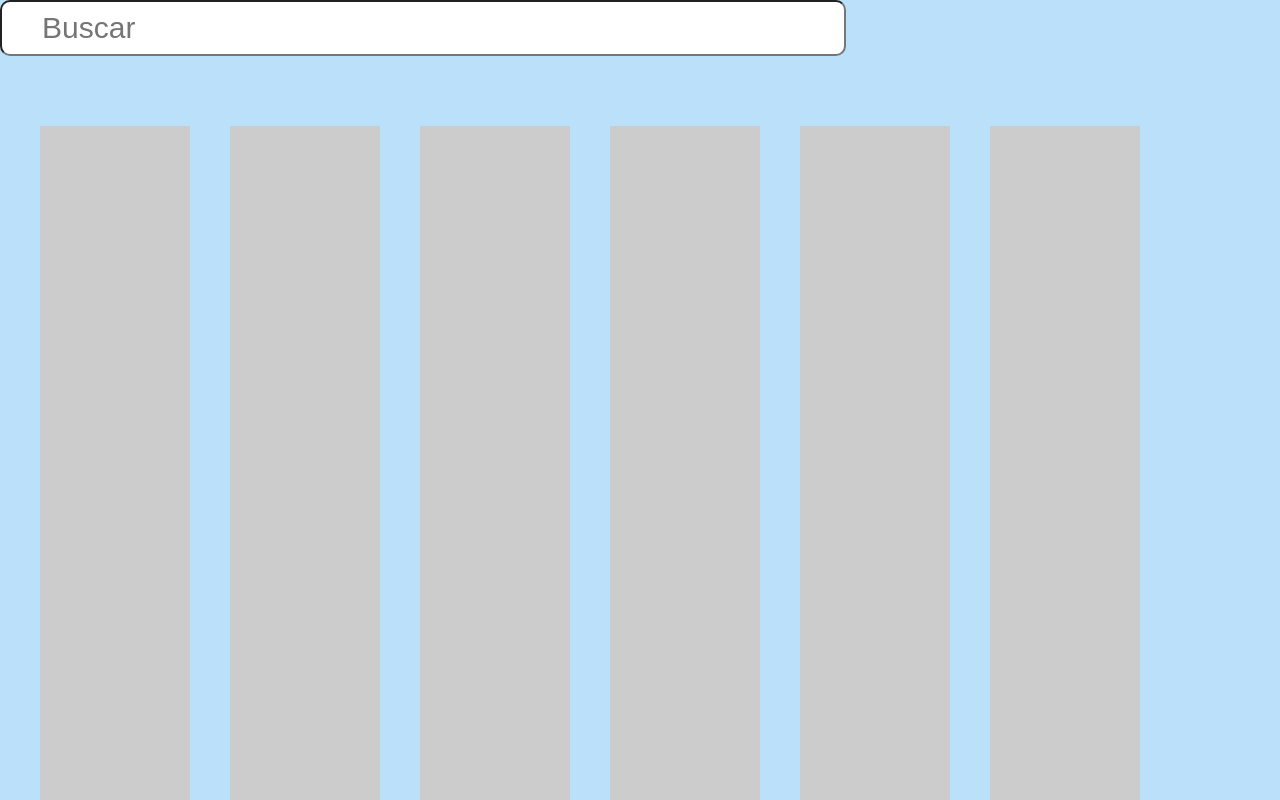
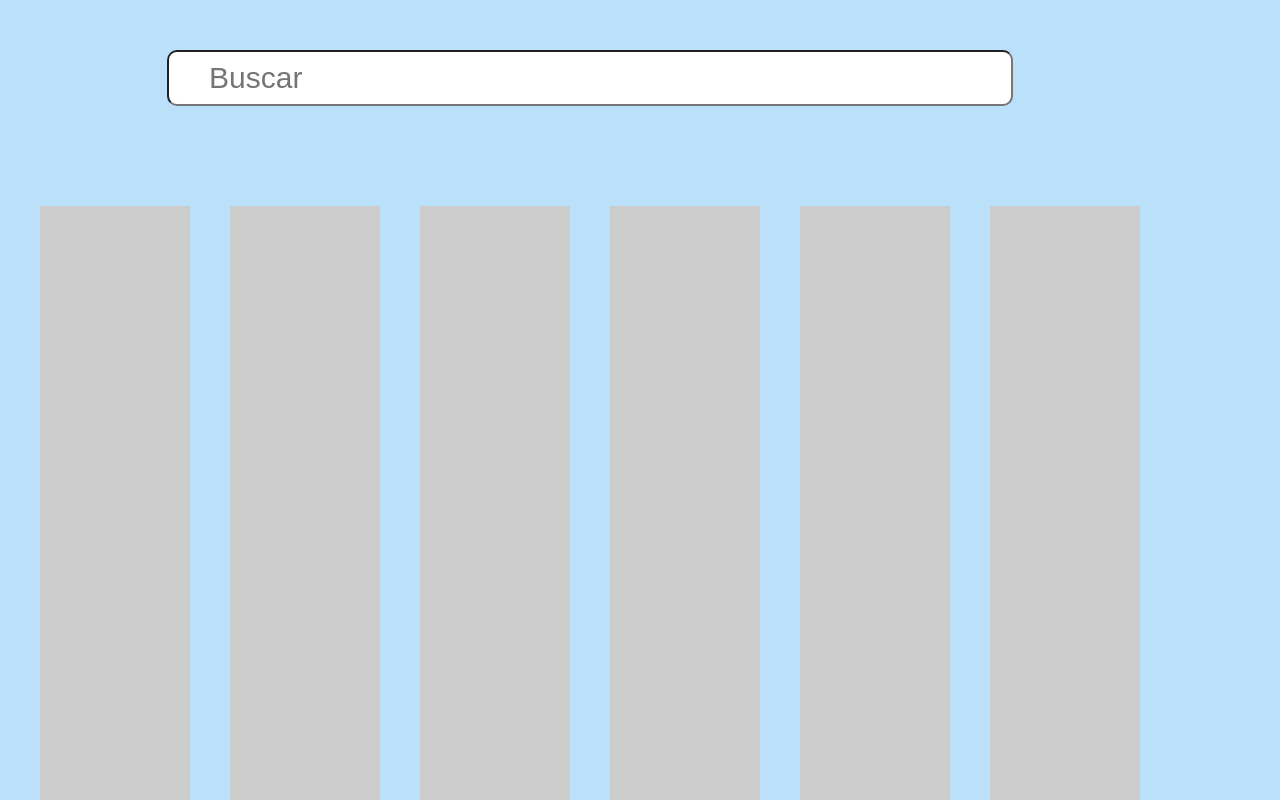
Before and after one commit to pauso92/front-appads, a React (Create React App) app: page / in a window 1280 px wide. Shown: the top 800 px of the page. Built offline with nearby package versions, Linux system fonts and the light colour scheme.

Commit message:
Se agregan estilos para centrar el elemento buscar

```diff
--- a/src/css/Home.css
+++ b/src/css/Home.css
@@ -14,13 +14,14 @@ body{
 }
 .divSearch{
     /* border: 1px solid red; */
+    margin: 50px;
     display: flex;
+    justify-content: center;
 }
 .search{
     width: 800px;
     height: 50px;
     margin-bottom: 30px;
-    justify-items: center;
     border-radius: 10px;
     font-size: 30px;
     padding-left: 40px;
```
